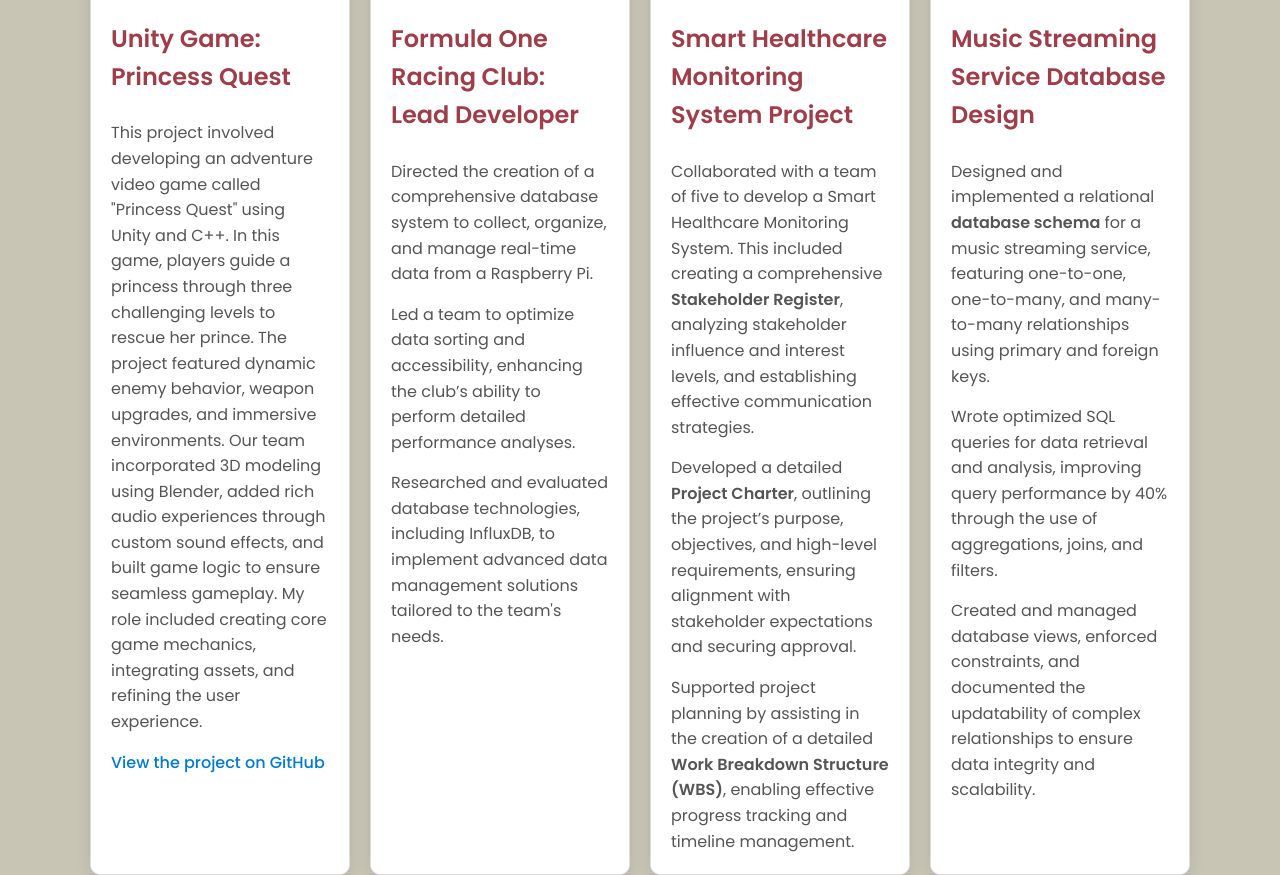
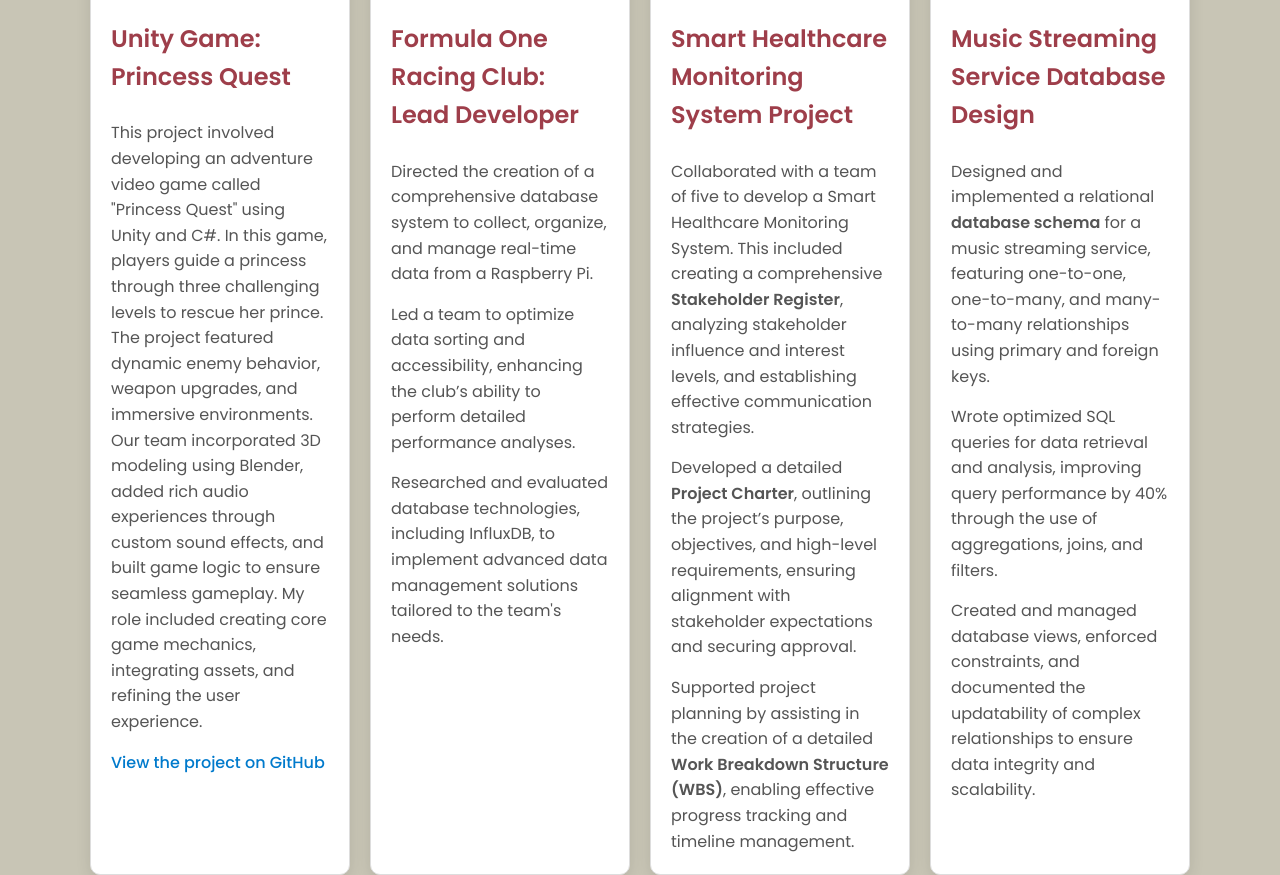
Before and after one commit to Ellaharding1/Portfolio, a plain HTML site: page index.html in a window 1280 px wide. Shown: the part 876-1751 px from the top of the page. Drawn offline with Linux system fonts and the light colour scheme.

Commit message:
fixed error

```diff
--- a/index.html
+++ b/index.html
@@ -28,7 +28,7 @@
                 <div class="project">
                     <img src="unitygame.webp" alt="Unity Game: Princess Quest" class="project-img">
                     <h3>Unity Game: Princess Quest</h3>
-                    <p>This project involved developing an adventure video game called "Princess Quest" using Unity and C++. In this game, players guide a princess through three challenging levels to rescue her prince. The project featured dynamic enemy behavior, weapon upgrades, and immersive environments. Our team incorporated 3D modeling using Blender, added rich audio experiences through custom sound effects, and built game logic to ensure seamless gameplay. My role included creating core game mechanics, integrating assets, and refining the user experience.</p>
+                    <p>This project involved developing an adventure video game called "Princess Quest" using Unity and C#. In this game, players guide a princess through three challenging levels to rescue her prince. The project featured dynamic enemy behavior, weapon upgrades, and immersive environments. Our team incorporated 3D modeling using Blender, added rich audio experiences through custom sound effects, and built game logic to ensure seamless gameplay. My role included creating core game mechanics, integrating assets, and refining the user experience.</p>
                     <p><a href="https://github.com/amelpiat/Video-Game-Project" target="_blank">View the project on GitHub</a></p>
                 </div>
             </div>
```
